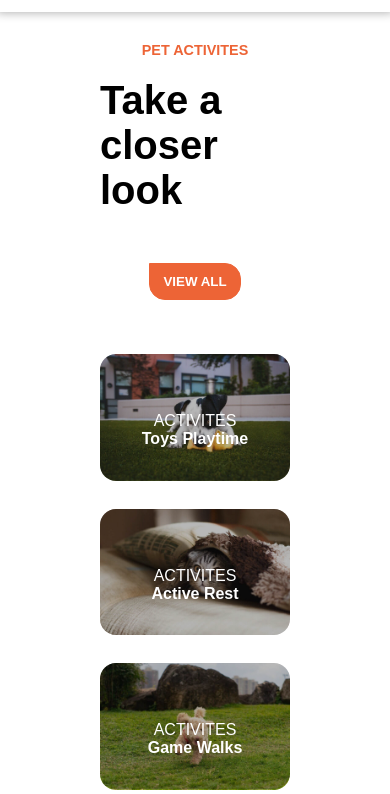
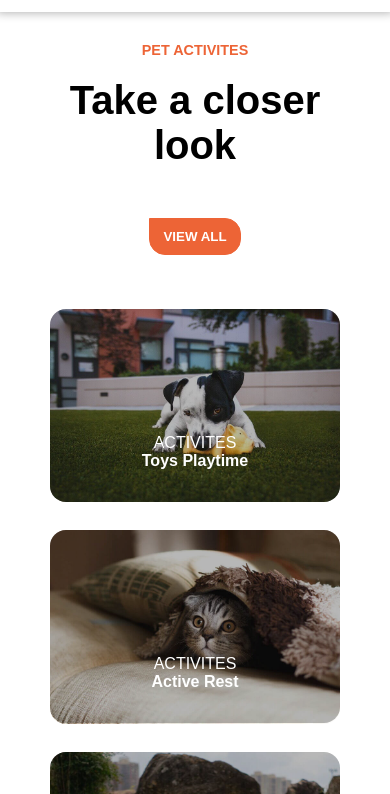
Before and after one commit to marcgirbaub/202301-w1ch4-marc-girbau, a website built with Parcel: page src/index.html in a window 390 px wide. Shown: the part 50-844 px from the top of the page. Built offline with nearby package versions, Linux system fonts and the light colour scheme; files whose address does not match are found by name.

Commit message:
Fix bug padding mobile

```diff
--- a/src/css/styles.css
+++ b/src/css/styles.css
@@ -6,7 +6,7 @@
   --color-primary: #181818;
   --color-accent: #ed6436;
 
-  --block-padding-horizontal: 100px;
+  --block-padding-horizontal: 50px;
 
   --primary-font: "Nunito", sans-serif;
 }
@@ -19,6 +19,7 @@
 
 body {
   margin: 0;
+  min-width: 100vw;
 }
 
 header {
@@ -68,6 +69,7 @@ main {
 .pet-activities__info {
   font-size: 2.5rem;
   font-weight: 800;
+  text-align: center;
 }
 
 .pet-activities__button {
```
